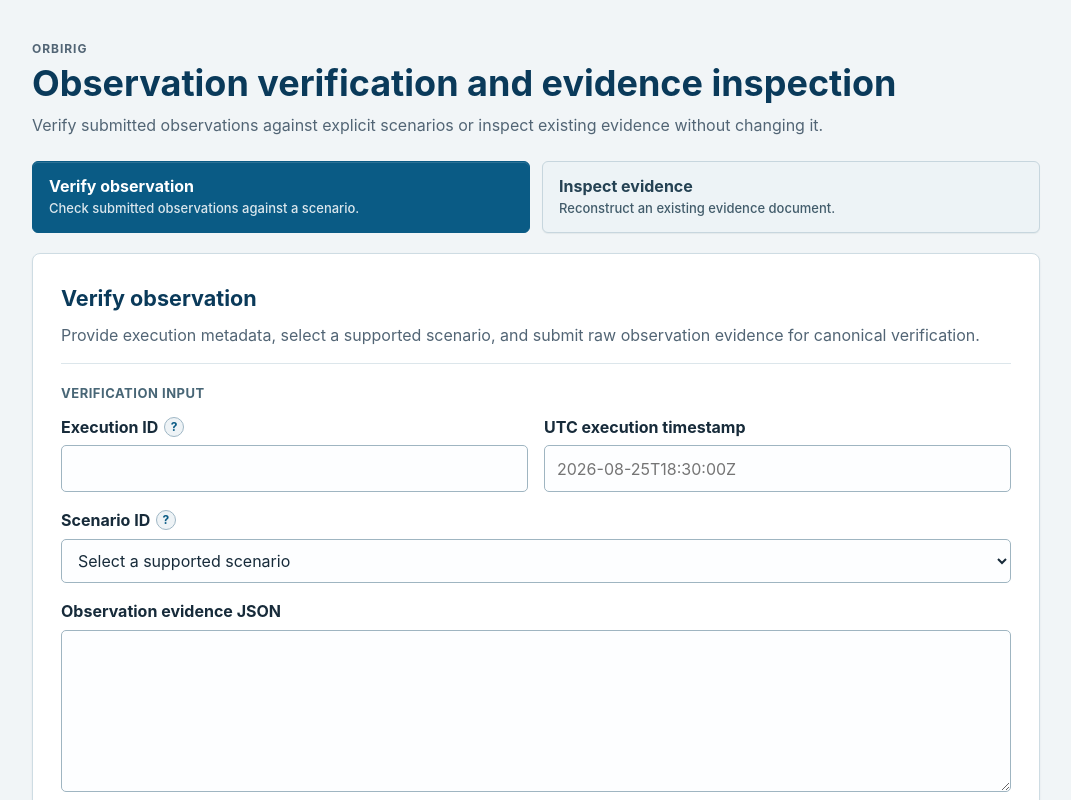
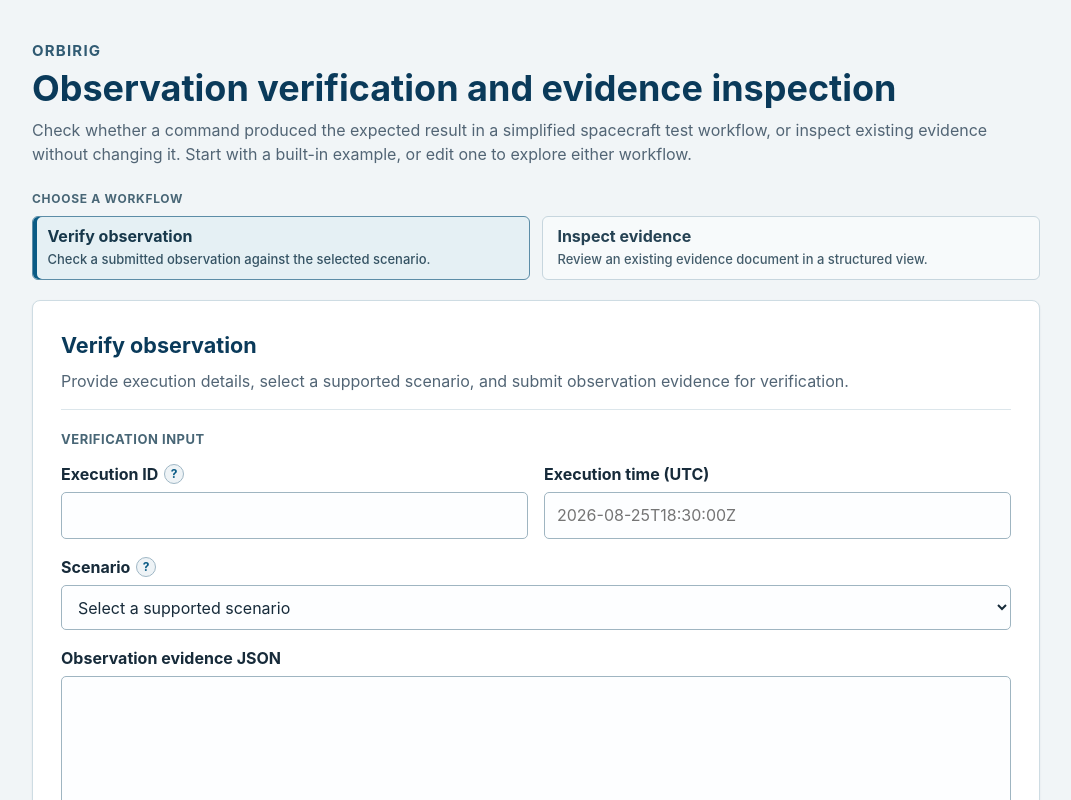
Before and after one commit to NikolayAir/OrbiRig, a React (Vite) app in the folder frontend/: page / in a window 1280 px wide. Shown: the top 800 px of the page, without its empty margins (104-1175 px from the left). Built offline with nearby package versions, Linux system fonts and the light colour scheme.

Commit message:
Refine web workflow guidance and result navigation (#60)
Refine workflow selection and result navigation, including reduced-motion handling. Introduce the OrbiRig favicon without changing verification semantics. Clarify supporting web workflow guidance and terminology.

```diff
--- a/frontend/index.html
+++ b/frontend/index.html
@@ -3,6 +3,7 @@
   <head>
     <meta charset="UTF-8" />
     <meta name="viewport" content="width=device-width, initial-scale=1.0" />
+    <link rel="icon" type="image/png" sizes="64x64" href="/favicon.png" />
     <title>OrbiRig | Verification and evidence inspection</title>
   </head>
   <body>
--- a/frontend/src/App.tsx
+++ b/frontend/src/App.tsx
@@ -144,7 +144,7 @@ const REQUIRED_VERIFICATION_MESSAGES: Record<
   string
 > = {
   executionId: "Execution ID is required.",
-  executedAt: "UTC execution timestamp is required.",
+  executedAt: "Execution time (UTC) is required.",
   scenarioId: "Select a supported scenario.",
   observationEvidence: "Observation evidence is required.",
 };
@@ -347,6 +347,10 @@ export function App() {
   const executedAtInputRef = useRef<HTMLInputElement>(null);
   const scenarioInputRef = useRef<HTMLSelectElement>(null);
   const observationEvidenceInputRef = useRef<HTMLTextAreaElement>(null);
+  const verificationFeedbackRef = useRef<HTMLDivElement>(null);
+  const inspectionFeedbackRef = useRef<HTMLDivElement>(null);
+  const verificationScrollPendingRef = useRef(false);
+  const inspectionScrollPendingRef = useRef(false);
 
   useEffect(() => {
     function dismissHelpOutside(event: PointerEvent) {
@@ -387,6 +391,40 @@ export function App() {
     return () =>
       document.removeEventListener("pointerdown", dismissHelpOutside);
   }, [executionIdHelpOpen, scenarioHelpOpen]);
+
+  useEffect(() => {
+    const isTerminal =
+      verification.kind !== "idle" && verification.kind !== "loading";
+
+    if (!verificationScrollPendingRef.current || !isTerminal) {
+      return;
+    }
+
+    verificationScrollPendingRef.current = false;
+    if (
+      activeWorkflow === "verification" &&
+      verificationFeedbackRef.current !== null
+    ) {
+      scrollFeedbackIntoView(verificationFeedbackRef.current);
+    }
+  }, [activeWorkflow, verification.kind]);
+
+  useEffect(() => {
+    const isTerminal =
+      inspection.kind !== "idle" && inspection.kind !== "loading";
+
+    if (!inspectionScrollPendingRef.current || !isTerminal) {
+      return;
+    }
+
+    inspectionScrollPendingRef.current = false;
+    if (
+      activeWorkflow === "inspection" &&
+      inspectionFeedbackRef.current !== null
+    ) {
+      scrollFeedbackIntoView(inspectionFeedbackRef.current);
+    }
+  }, [activeWorkflow, inspection.kind]);
 
   function selectEvidenceType(selectedType: EvidenceType) {
     setEvidenceType(selectedType);
@@ -460,6 +498,7 @@ export function App() {
     }
 
     setVerificationRequiredErrors({});
+    verificationScrollPendingRef.current = true;
     setVerification({ kind: "loading" });
 
     let response: Response;
@@ -522,6 +561,7 @@ export function App() {
 
   async function inspectEvidence(event: SubmitEvent<HTMLFormElement>) {
     event.preventDefault();
+    inspectionScrollPendingRef.current = true;
     setInspection({ kind: "loading" });
 
     try {
@@ -575,15 +615,20 @@ export function App() {
         <p className="eyebrow">OrbiRig</p>
         <h1>Observation verification and evidence inspection</h1>
         <p>
-          Verify submitted observations against explicit scenarios or inspect
-          existing evidence without changing it.
+          Check whether a command produced the expected result in a simplified
+          spacecraft test workflow, or inspect existing evidence without
+          changing it. Start with a built-in example, or edit one to explore
+          either workflow.
         </p>
       </header>
 
+      <p className="workflow-selector-label" id="workflow-selector-label">
+        Choose a workflow
+      </p>
       <div
         className="workflow-switcher"
         role="group"
-        aria-label="Available workflows"
+        aria-labelledby="workflow-selector-label"
       >
         <button
           type="button"
@@ -593,7 +638,7 @@ export function App() {
           onClick={() => setActiveWorkflow("verification")}
         >
           <span>Verify observation</span>
-          <small>Check submitted observations against a scenario.</small>
+          <small>Check a submitted observation against the selected scenario.</small>
         </button>
         <button
           type="button"
@@ -603,7 +648,7 @@ export function App() {
           onClick={() => setActiveWorkflow("inspection")}
         >
           <span>Inspect evidence</span>
-          <small>Reconstruct an existing evidence document.</small>
+          <small>Review an existing evidence document in a structured view.</small>
         </button>
       </div>
 
@@ -616,8 +661,8 @@ export function App() {
           <div className="workflow-heading">
             <h2 id="observation-verification">Verify observation</h2>
             <p>
-              Provide execution metadata, select a supported scenario, and
-              submit raw observation evidence for canonical verification.
+              Provide execution details, select a supported scenario, and
+              submit observation evidence for verification.
             </p>
           </div>
 
@@ -706,7 +751,7 @@ export function App() {
 
                 <div className="form-field">
                   <label htmlFor="verification-executed-at">
-                    UTC execution timestamp
+                    Execution time (UTC)
                   </label>
                   <input
                     id="verification-executed-at"
@@ -742,7 +787,7 @@ export function App() {
 
               <div className="form-field">
                 <div className="field-label">
-                  <label htmlFor="verification-scenario">Scenario ID</label>
+                  <label htmlFor="verification-scenario">Scenario</label>
                   <span
                     ref={scenarioHelpRef}
                     className="field-help"
@@ -751,7 +796,7 @@ export function App() {
                     <button
                       type="button"
                       className="field-help-button"
-                      aria-label="About Scenario ID"
+                      aria-label="About Scenario"
                       aria-controls="scenario-help-description"
                       aria-describedby="scenario-help-description"
                       onClick={(event) => {
@@ -875,7 +920,7 @@ export function App() {
             </div>
           </form>
 
-          <div className="workflow-feedback">
+          <div className="workflow-feedback" ref={verificationFeedbackRef}>
             {verification.kind === "loading" && (
               <p role="status">Verifying observation…</p>
             )}
@@ -917,8 +962,8 @@ export function App() {
           <div className="workflow-heading">
             <h2 id="evidence-inspection">Inspect evidence</h2>
             <p>
-              Select an evidence type and paste its JSON document to inspect
-              the reconstructed data.
+              Select an evidence type and paste its JSON document to review
+              it in a structured view.
             </p>
           </div>
 
@@ -996,7 +1041,7 @@ export function App() {
             </div>
           </form>
 
-          <div className="workflow-feedback">
+          <div className="workflow-feedback" ref={inspectionFeedbackRef}>
             {inspection.kind === "loading" && (
               <p role="status">Inspecting evidence…</p>
             )}
@@ -1160,7 +1205,7 @@ function ObservationDetails({
 }) {
   return (
     <section className="observation-details" aria-labelledby="reconstructed-observation">
-      <h2 id="reconstructed-observation">Reconstructed observation</h2>
+      <h2 id="reconstructed-observation">Observation details</h2>
       <ObservationFields observation={observation} />
     </section>
   );
@@ -1184,25 +1229,25 @@ function VerifiedExecutionFields({
           <dl className="execution-summary-fields">
             <dt>Execution ID</dt>
             <dd>{record.execution.execution_id}</dd>
-            <dt>UTC execution timestamp</dt>
+            <dt>Execution time (UTC)</dt>
             <dd>{record.execution.executed_at}</dd>
-            <dt>Scenario ID</dt>
+            <dt>Scenario</dt>
             <dd>{record.execution.scenario_id}</dd>
           </dl>
         </section>
 
         <section className="result-observation">
-          <Subheading>Reconstructed observation</Subheading>
+          <Subheading>Observation details</Subheading>
           <ObservationFields observation={record.observation} />
         </section>
       </div>
 
       <Subheading className="invariant-results-heading">
-        Invariant results
+        Verification checks
       </Subheading>
       <div className="invariant-results-wrapper">
         <div className="invariant-column-headings" aria-hidden="true">
-          <span>Invariant</span>
+          <span>Check</span>
           <span>Expected</span>
           <span>Actual</span>
           <span>Result</span>
@@ -1214,7 +1259,7 @@ function VerifiedExecutionFields({
                 <InvariantHeading className="invariant-title">
                   {Object.hasOwn(INVARIANT_TITLES, result.invariant_id)
                     ? INVARIANT_TITLES[result.invariant_id]
-                    : "Invariant result"}
+                    : "Verification check"}
                 </InvariantHeading>
                 <p className="invariant-id">
                   <code>{result.invariant_id}</code>
@@ -1234,7 +1279,7 @@ function VerifiedExecutionFields({
                   <dd>
                     <OutcomeBadge
                       outcome={result.passed ? "PASS" : "FAIL"}
-                      label="Invariant result"
+                      label="Verification check"
                     />
                   </dd>
                 </div>
@@ -1298,7 +1343,7 @@ function VerifiedExecutionSequenceDetails({
       <h3 className="sequence-flow-heading">Member records and continuity</h3>
       <ol
         className="sequence-flow"
-        aria-label="Sequence member records and continuity boundaries"
+        aria-label="Sequence member records and continuity checks"
         role="list"
       >
         {sequence.records.map((record, index) => {
@@ -1347,7 +1392,7 @@ function ContinuityBoundaryDetails({
   return (
     <article className="continuity-boundary" aria-labelledby={headingId}>
       <div className="continuity-boundary-heading">
-        <h4 id={headingId}>Continuity boundary {ordinal}</h4>
+        <h4 id={headingId}>Continuity check {ordinal}</h4>
         <OutcomeBadge
           outcome={result.passed ? "PASS" : "FAIL"}
           label="Continuity outcome"
@@ -1383,3 +1428,14 @@ function formatInvariantValue(value: boolean | string): string {
   }
   return value;
 }
+
+function scrollFeedbackIntoView(feedback: HTMLDivElement) {
+  const prefersReducedMotion =
+    typeof window.matchMedia === "function" &&
+    window.matchMedia("(prefers-reduced-motion: reduce)").matches;
+
+  feedback.scrollIntoView({
+    behavior: prefersReducedMotion ? "auto" : "smooth",
+    block: "start",
+  });
+}
--- a/frontend/src/styles.css
+++ b/frontend/src/styles.css
@@ -51,11 +51,20 @@ header > p:last-child,
 }
 
 .eyebrow {
-  color: #526575;
-  font-size: 0.75rem;
+  color: #315b73;
+  font-size: 0.9375rem;
   font-weight: 750;
   letter-spacing: 0.08em;
   margin: 0;
+  text-transform: uppercase;
+}
+
+.workflow-selector-label {
+  color: #486676;
+  font-size: 0.75rem;
+  font-weight: 750;
+  letter-spacing: 0.06em;
+  margin: 0 0 0.5rem;
   text-transform: uppercase;
 }
 
@@ -76,31 +85,29 @@ button {
 }
 
 .workflow-choice {
-  background: #edf3f6;
+  background: #f7fafb;
   border-color: #c7d6de;
-  box-shadow: 0 1px 1px rgb(23 43 58 / 6%);
   color: #254253;
-  min-height: 4.5rem;
-  padding: 0.75rem 1rem;
+  min-height: 4rem;
+  padding: 0.65rem 0.9rem;
   text-align: left;
 }
 
 .workflow-choice[aria-pressed="true"] {
-  background: #0a5b85;
-  border-color: #0a5b85;
-  box-shadow: inset 0 1px 0 rgb(255 255 255 / 14%);
-  color: #fff;
+  background: #e5f0f4;
+  border-color: #5c8da7;
+  box-shadow: inset 0.25rem 0 0 #0a5b85;
+  color: #17384b;
 }
 
 .workflow-choice:hover:not(:disabled) {
-  background: #f7fafb;
+  background: #f0f6f8;
   border-color: #769cad;
-  box-shadow: 0 1px 2px rgb(23 43 58 / 10%);
 }
 
 .workflow-choice[aria-pressed="true"]:hover:not(:disabled) {
-  background: #084d70;
-  border-color: #084d70;
+  background: #dcebef;
+  border-color: #477f9b;
 }
 
 .workflow-choice > span,
```
Also changed, not shown: frontend/public/favicon.png (added), 1 other file (tests, documents, lock files or other folders).
